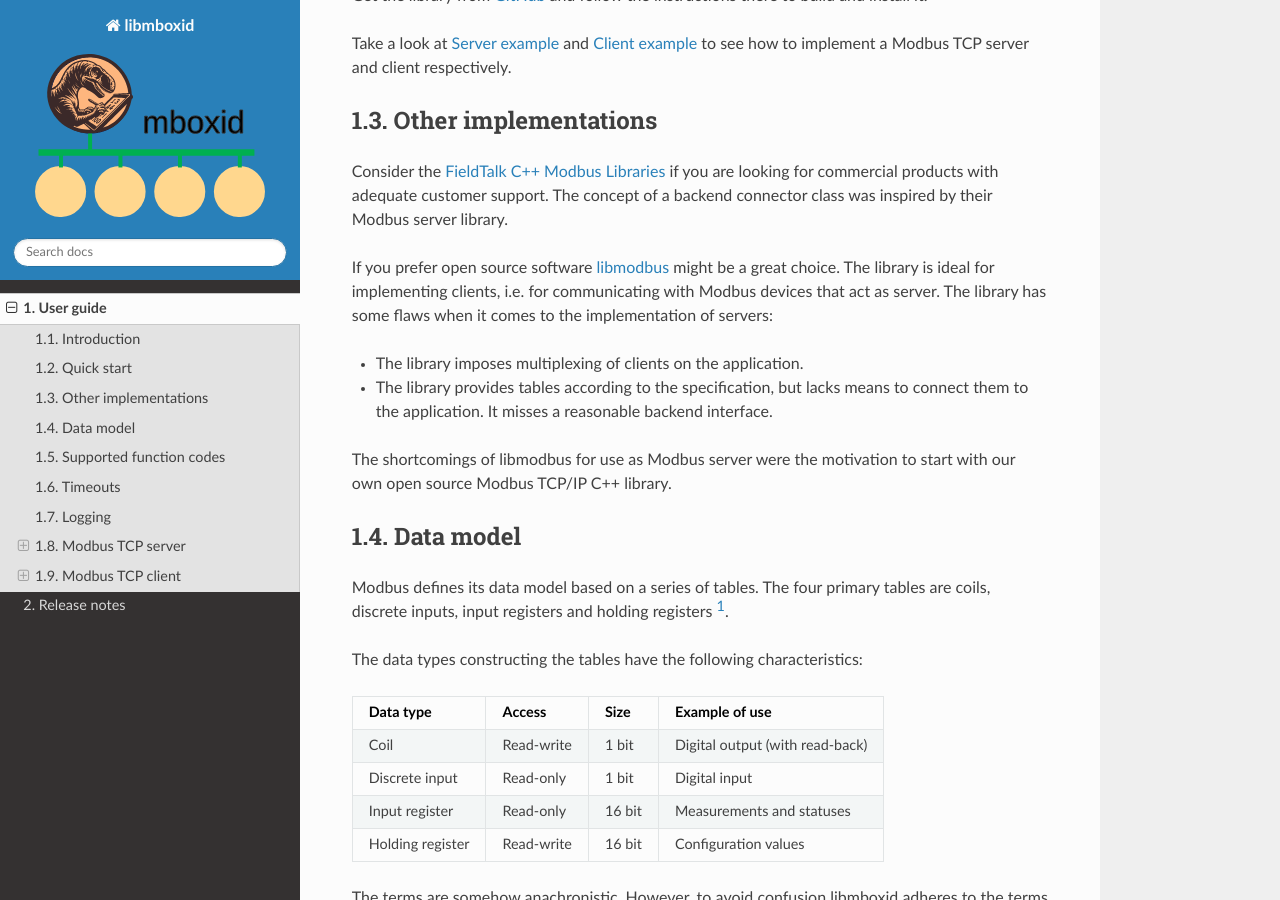
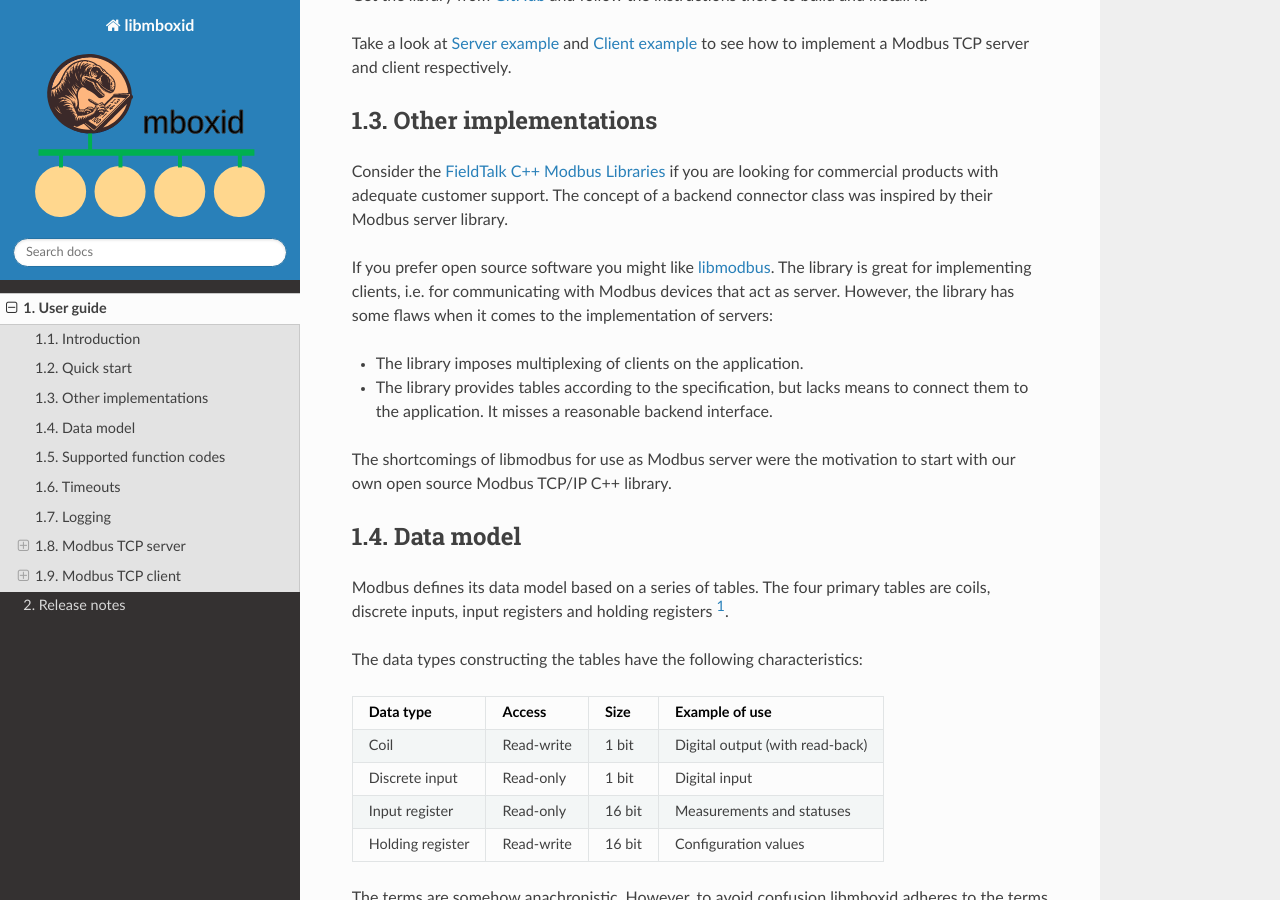
Before and after one commit to mboxid/libmboxid, a Sphinx documentation site: the page built from docs/user_guide.rst, in a window 1280 px wide and 900 px high, scrolled down 504 px. Built offline with Sphinx 7.4.7 and the Read the Docs theme 2.0.0, drawn with Linux system fonts in a browser that asks for light colours; pages that are not in the unit, such as notebooks, are missing from menus.

Commit message:
Improves the wording in the section on other implementations

```diff
--- a/docs/user_guide.rst
+++ b/docs/user_guide.rst
@@ -36,10 +36,11 @@ if you are looking for commercial products with adequate customer support.
 The concept of a backend connector class was inspired by their Modbus server
 library.
 
-If you prefer open source software `libmodbus <https://libmodbus.org>`_
-might be a great choice. The library is ideal for implementing
+If you prefer open source software you might like
+`libmodbus <https://libmodbus.org>`_. The library is great for implementing
 clients, i.e. for communicating with Modbus devices that act as server.
-The library has some flaws when it comes to the implementation of servers:
+However, the library has some flaws when it comes to the implementation of
+servers:
 
 - The library imposes multiplexing of clients on the application.
 - The library provides tables according to the specification, but lacks means
```
